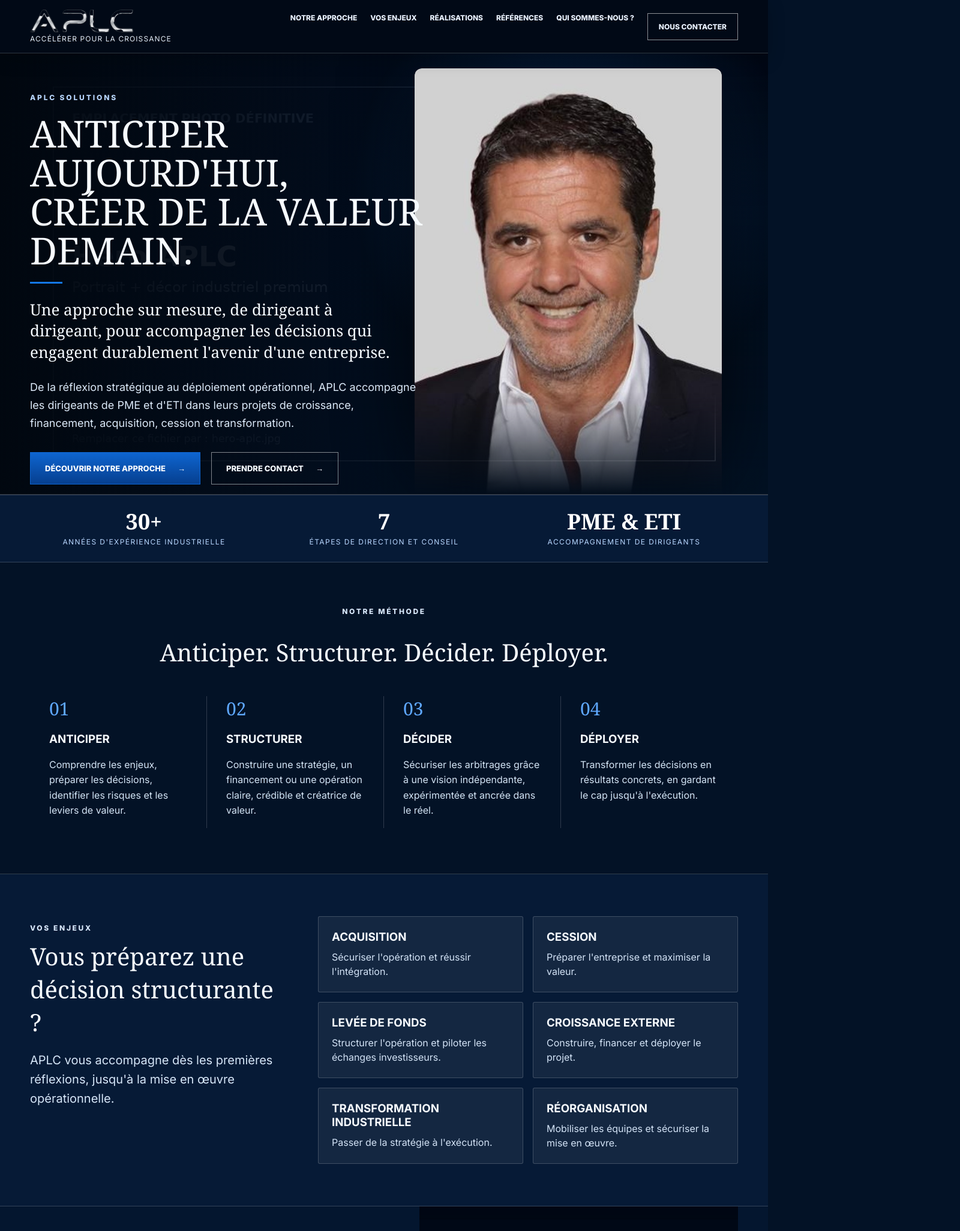
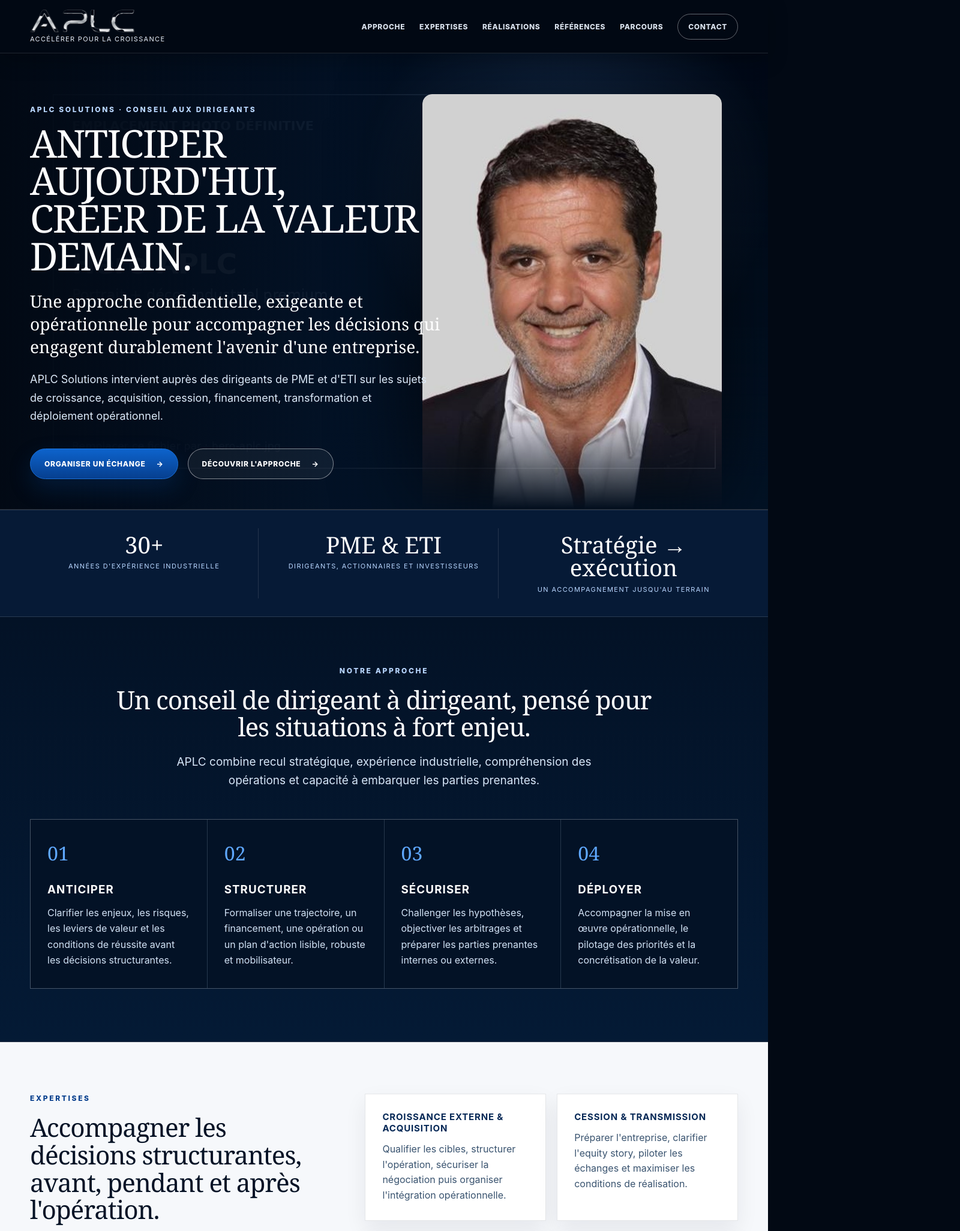
Before and after one commit to Laurent-Gobinet/aplc-solutions-site, a Next.js app: page / in a window 1280 px wide. Shown: the top 2053 px of the page at 60% size, 1600 px wide, since content can reach past the window. Built offline with nearby package versions, Linux system fonts and the light colour scheme.

Commit message:
Version 11.0 Premium

```diff
--- a/app/page.tsx
+++ b/app/page.tsx
@@ -1,18 +1,43 @@
-const projects = [
-  { img: '/anchor-satellite.jpg', title: 'ANCHOR', text: 'Transformer des innovations en réussite industrielle.', tags: 'Innovation industrielle · Spatial · Défense · Composites' },
-  { img: '/adour-helice-navire.jpg', title: 'ADOUR', text: 'Structurer une acquisition créatrice de valeur.', tags: 'Industrie navale · Croissance externe' },
-  { img: '/cap200-comite-investissement.jpg', title: 'CAP200', text: "Construire une plateforme d'investissement régional.", tags: 'Investisseurs · PME · Territoires' },
-  { img: '/giddy-up-defile.jpg', title: 'GIDDY UP FASHION NIGHT', text: "Créer une marque internationale d'événementiel et de média.", tags: 'Mode · Luxe · Média · Événementiel' },
-  { img: '/neopolia-atelier.jpg', title: 'NEOPOLIA', text: "Développer un écosystème industriel créateur d'opportunités.", tags: 'Industrie · Innovation · Réseau' },
+const offers = [
+  {
+    title: 'Croissance externe & acquisition',
+    text: "Qualifier les cibles, structurer l'opération, sécuriser la négociation puis organiser l'intégration opérationnelle.",
+  },
+  {
+    title: 'Cession & transmission',
+    text: "Préparer l'entreprise, clarifier l'equity story, piloter les échanges et maximiser les conditions de réalisation.",
+  },
+  {
+    title: 'Levée de fonds & financement',
+    text: 'Construire une trajectoire crédible, documenter le business plan et organiser la relation avec les investisseurs.',
+  },
+  {
+    title: 'Transformation & performance',
+    text: "Passer de la feuille de route stratégique à l'exécution terrain, avec des priorités claires et un pilotage pragmatique.",
+  },
+  {
+    title: 'Restructuration & retournement',
+    text: 'Retrouver des marges de manœuvre, restaurer la confiance et sécuriser les décisions sensibles dans les périodes complexes.',
+  },
+  {
+    title: 'Projets industriels structurants',
+    text: "Accélérer les projets combinant stratégie, opérations, financement, partenaires industriels et gouvernance.",
+  },
 ];
 
-const issues = [
-  ['Acquisition', "Sécuriser l'opération et réussir l'intégration."],
-  ['Cession', "Préparer l'entreprise et maximiser la valeur."],
-  ['Levée de fonds', "Structurer l'opération et piloter les échanges investisseurs."],
-  ['Croissance externe', "Construire, financer et déployer le projet."],
-  ['Transformation industrielle', "Passer de la stratégie à l'exécution."],
-  ['Réorganisation', "Mobiliser les équipes et sécuriser la mise en œuvre."],
+const method = [
+  ['01', 'Anticiper', 'Clarifier les enjeux, les risques, les leviers de valeur et les conditions de réussite avant les décisions structurantes.'],
+  ['02', 'Structurer', "Formaliser une trajectoire, un financement, une opération ou un plan d'action lisible, robuste et mobilisateur."],
+  ['03', 'Sécuriser', "Challenger les hypothèses, objectiver les arbitrages et préparer les parties prenantes internes ou externes."],
+  ['04', 'Déployer', "Accompagner la mise en œuvre opérationnelle, le pilotage des priorités et la concrétisation de la valeur."],
+];
+
+const projects = [
+  { img: '/anchor-satellite.jpg', title: 'ANCHOR', eyebrow: 'Innovation industrielle', text: 'Transformation d’une technologie brevetée en trajectoire industrielle et financière.', tags: 'Spatial · Défense · Composites' },
+  { img: '/adour-helice-navire.jpg', title: 'ADOUR', eyebrow: 'Croissance externe', text: 'Structuration d’une acquisition industrielle créatrice de valeur.', tags: 'Industrie navale · Reprise · Développement' },
+  { img: '/cap200-comite-investissement.jpg', title: 'CAP200', eyebrow: 'Investissement territorial', text: "Construction d'une plateforme d'investissement dédiée aux PME régionales.", tags: 'Investisseurs · PME · Territoires' },
+  { img: '/giddy-up-defile.jpg', title: 'GIDDY UP', eyebrow: 'Marque internationale', text: "Création d'un modèle événementiel et média à vocation internationale.", tags: 'Mode · Luxe · Média · Événementiel' },
+  { img: '/neopolia-atelier.jpg', title: 'NEOPOLIA', eyebrow: 'Écosystème industriel', text: "Développement d'opportunités collectives au sein d'un réseau industriel exigeant.", tags: 'Industrie · Innovation · Coopérations' },
 ];
 
 const references = [
@@ -24,26 +49,20 @@
   { name: 'Gereje Corporate Finance', logo: '/ref-gereje.png' },
 ];
 
-const metrics = [
-  ['30+', "années d'expérience industrielle"],
-  ['7', 'étapes de direction et conseil'],
-  ['PME & ETI', 'accompagnement de dirigeants'],
-];
-
 const journey = [
-  { company: 'THALES', role: 'Responsable des Coopérations Grands Comptes', angle: 'Coopérations industrielles, grands comptes et environnements complexes.', logo: '/ref-thales.png' },
-  { company: 'AIRBUS', role: 'Directeur Achats Filiale', angle: 'Pilotage achats, performance fournisseurs et enjeux aéronautiques.', logo: '/ref-airbus.png' },
-  { company: "CHANTIERS DE L'ATLANTIQUE", role: 'Directeur Achats Groupe', angle: 'Achats stratégiques, grands projets industriels et chaîne de valeur navale.', logo: '/ref-chantiers.png' },
-  { company: 'MANITOU GROUP', role: 'Directeur Achats Groupe', angle: 'Transformation achats, structuration internationale et performance opérationnelle.', logo: '/ref-manitou.png' },
-  { company: 'GESTAL', role: 'Président', angle: "Direction d'ETI industrielle, croissance, gouvernance et création de valeur.", logo: '/ref-gestal.png' },
+  { company: 'THALES', role: 'Responsable des coopérations grands comptes', angle: 'Coopérations industrielles, grands comptes et environnements technologiques complexes.', logo: '/ref-thales.png' },
+  { company: 'AIRBUS', role: 'Directeur achats filiale', angle: 'Pilotage achats, performance fournisseurs et enjeux aéronautiques exigeants.', logo: '/ref-airbus.png' },
+  { company: "CHANTIERS DE L'ATLANTIQUE", role: 'Directeur achats groupe', angle: 'Achats stratégiques, grands projets industriels et chaîne de valeur navale.', logo: '/ref-chantiers.png' },
+  { company: 'MANITOU GROUP', role: 'Directeur achats groupe', angle: 'Transformation achats, structuration internationale et performance opérationnelle.', logo: '/ref-manitou.png' },
+  { company: 'GESTAL', role: 'Président', angle: "Direction d'ETI industrielle, croissance, gouvernance, équipes et création de valeur.", logo: '/ref-gestal.png' },
   { company: 'GEREJE CORPORATE FINANCE', role: 'Partner – Fusions & Acquisitions', angle: "Accompagnement d'opérations stratégiques, transmissions, acquisitions et levées de fonds.", logo: '/ref-gereje.png' },
   { company: 'APLC SOLUTIONS', role: 'Président – Conseil aux dirigeants', angle: 'Accompagnement de dirigeant à dirigeant, de la stratégie au déploiement opérationnel.', logo: '/logo-aplc-chrome-small.png' },
 ];
 
 const insights = [
-  ['Transmission', "Préparer une cession ne commence pas au moment de vendre. Elle se construit en amont."],
-  ['Acquisition', "La réussite d'une acquisition se joue autant après le closing que pendant la négociation."],
-  ['Levée de fonds', "Un investisseur finance une trajectoire crédible, pas seulement une ambition."],
+  ['Vision dirigeant', "Une décision stratégique n'est jamais seulement financière : elle engage une entreprise, des équipes, des partenaires et une trajectoire."],
+  ['Exigence terrain', "Les plans robustes sont ceux qui résistent au réel : contraintes industrielles, ressources disponibles, calendrier et exécution."],
+  ['Création de valeur', "La valeur se prépare en amont, se sécurise pendant l'opération et se concrétise après la décision."],
 ];
 
 export default function Home() {
@@ -51,51 +70,132 @@
     <>
       <header className="site-header">
         <div className="container nav">
-          <a className="brand" href="#top"><img src="/logo-aplc-chrome.png" alt="APLC" /><span>Accélérer pour la Croissance</span></a>
-          <nav className="desktop-nav">
-            <a href="#approche">Notre approche</a><a href="#enjeux">Vos enjeux</a><a href="#realisations">Réalisations</a><a href="#references">Références</a><a href="#parcours">Qui sommes-nous ?</a><a href="#contact" className="nav-cta">Nous contacter</a>
+          <a className="brand" href="#top" aria-label="APLC Solutions"><img src="/logo-aplc-chrome.png" alt="APLC Solutions" /><span>Accélérer pour la croissance</span></a>
+          <nav className="desktop-nav" aria-label="Navigation principale">
+            <a href="#approche">Approche</a>
+            <a href="#offre">Expertises</a>
+            <a href="#realisations">Réalisations</a>
+            <a href="#references">Références</a>
+            <a href="#parcours">Parcours</a>
+            <a href="#contact" className="nav-cta">Contact</a>
           </nav>
         </div>
       </header>
 
       <main id="top">
         <section className="hero">
-          <div className="hero-photo" />
-          <div className="hero-portrait"><img src="/laurent-gobinet-portrait.jpg" alt="Laurent Gobinet" /></div>
-          <div className="container hero-grid"><div className="hero-copy">
-            <p className="eyebrow">APLC Solutions</p>
-            <h1>Anticiper aujourd'hui,<br />créer de la valeur demain.</h1>
-            <div className="accent" />
-            <p className="hero-lead">Une approche sur mesure, de dirigeant à dirigeant, pour accompagner les décisions qui engagent durablement l'avenir d'une entreprise.</p>
-            <p className="hero-sub">De la réflexion stratégique au déploiement opérationnel, APLC accompagne les dirigeants de PME et d'ETI dans leurs projets de croissance, financement, acquisition, cession et transformation.</p>
-            <div className="hero-buttons"><a className="btn primary" href="#approche">Découvrir notre approche <span>→</span></a><a className="btn secondary" href="#contact">Prendre contact <span>→</span></a></div>
-          </div></div>
+          <div className="hero-bg" />
+          <div className="hero-portrait"><img src="/laurent-gobinet-portrait.jpg" alt="Laurent Gobinet, président d'APLC Solutions" /></div>
+          <div className="container hero-grid">
+            <div className="hero-copy">
+              <p className="eyebrow">APLC Solutions · Conseil aux dirigeants</p>
+              <h1>Anticiper aujourd'hui,<br />créer de la valeur demain.</h1>
+              <p className="hero-lead">Une approche confidentielle, exigeante et opérationnelle pour accompagner les décisions qui engagent durablement l'avenir d'une entreprise.</p>
+              <p className="hero-sub">APLC Solutions intervient auprès des dirigeants de PME et d'ETI sur les sujets de croissance, acquisition, cession, financement, transformation et déploiement opérationnel.</p>
+              <div className="hero-actions">
+                <a className="btn primary" href="#contact">Organiser un échange <span>→</span></a>
+                <a className="btn secondary" href="#approche">Découvrir l'approche <span>→</span></a>
+              </div>
+            </div>
+          </div>
         </section>
 
-        <section className="metrics-band"><div className="container metrics-grid">{metrics.map(([value, label]) => <div key={value}><strong>{value}</strong><span>{label}</span></div>)}</div></section>
+        <section className="signature-band" aria-label="Chiffres clés">
+          <div className="container signature-grid">
+            <div><strong>30+</strong><span>années d'expérience industrielle</span></div>
+            <div><strong>PME & ETI</strong><span>dirigeants, actionnaires et investisseurs</span></div>
+            <div><strong>Stratégie → exécution</strong><span>un accompagnement jusqu'au terrain</span></div>
+          </div>
+        </section>
 
-        <section id="approche" className="approach section-dark"><div className="container">
-          <p className="section-kicker">Notre méthode</p><h2>Anticiper. Structurer. Décider. Déployer.</h2>
-          <div className="approach-grid"><article><span className="num">01</span><h3>Anticiper</h3><p>Comprendre les enjeux, préparer les décisions, identifier les risques et les leviers de valeur.</p></article><article><span className="num">02</span><h3>Structurer</h3><p>Construire une stratégie, un financement ou une opération claire, crédible et créatrice de valeur.</p></article><article><span className="num">03</span><h3>Décider</h3><p>Sécuriser les arbitrages grâce à une vision indépendante, expérimentée et ancrée dans le réel.</p></article><article><span className="num">04</span><h3>Déployer</h3><p>Transformer les décisions en résultats concrets, en gardant le cap jusqu'à l'exécution.</p></article></div>
-        </div></section>
+        <section id="approche" className="approach section-dark">
+          <div className="container">
+            <div className="section-heading centered">
+              <p className="section-kicker">Notre approche</p>
+              <h2>Un conseil de dirigeant à dirigeant, pensé pour les situations à fort enjeu.</h2>
+              <p>APLC combine recul stratégique, expérience industrielle, compréhension des opérations et capacité à embarquer les parties prenantes.</p>
+            </div>
+            <div className="method-grid">{method.map(([num, title, text]) => <article key={title}><span>{num}</span><h3>{title}</h3><p>{text}</p></article>)}</div>
+          </div>
+        </section>
 
-        <section id="enjeux" className="issues"><div className="container issues-grid"><div><p className="section-kicker left">Vos enjeux</p><h2>Vous préparez une décision structurante ?</h2><p className="large">APLC vous accompagne dès les premières réflexions, jusqu'à la mise en œuvre opérationnelle.</p></div><div className="issue-list">{issues.map(([title, text]) => <article key={title}><h3>{title}</h3><p>{text}</p></article>)}</div></div></section>
+        <section id="offre" className="offer">
+          <div className="container offer-grid">
+            <div className="sticky-copy">
+              <p className="section-kicker left dark">Expertises</p>
+              <h2>Accompagner les décisions structurantes, avant, pendant et après l'opération.</h2>
+              <p className="large">La valeur ne se limite pas à la décision. Elle se prépare, se structure, se négocie puis se déploie avec méthode.</p>
+            </div>
+            <div className="offer-list">{offers.map((item) => <article key={item.title}><h3>{item.title}</h3><p>{item.text}</p></article>)}</div>
+          </div>
+        </section>
 
-        <section className="why"><div className="container why-grid"><div className="why-copy"><h2>Pourquoi APLC ?</h2><div className="accent" /><div className="why-cards"><article><h3>30 ans d'expérience industrielle</h3><p>Parce que les meilleures décisions sont celles qui intègrent la réalité du terrain.</p></article><article><h3>Une vision de dirigeant</h3><p>Nous parlons le même langage que les dirigeants que nous accompagnons.</p></article><article><h3>De la stratégie au déploiement</h3><p>Nous restons engagés jusqu'à la concrétisation de la valeur.</p></article></div></div><div className="why-photo"><img src="/pourquoi-aplc-reunion.jpg" alt="Réunion de travail stratégique" /></div></div></section>
+        <section className="why">
+          <div className="container why-grid">
+            <div className="why-copy">
+              <p className="section-kicker left">Pourquoi APLC ?</p>
+              <h2>Une expérience vécue des enjeux de direction.</h2>
+              <div className="divider" />
+              <div className="why-cards">
+                <article><h3>Recul stratégique</h3><p>Un regard indépendant pour clarifier les options, challenger les hypothèses et objectiver les arbitrages.</p></article>
+                <article><h3>Culture industrielle</h3><p>Une compréhension concrète des opérations, des achats, de la performance, des équipes et des chaînes de valeur.</p></article>
+                <article><h3>Exécution opérationnelle</h3><p>Un accompagnement qui ne s'arrête pas au diagnostic et reste mobilisé jusqu'à la mise en œuvre.</p></article>
+              </div>
+            </div>
+            <figure className="why-photo"><img src="/pourquoi-aplc-reunion.jpg" alt="Réunion de travail stratégique" /></figure>
+          </div>
+        </section>
 
         <section className="quote-band"><div className="container"><p>Créer de la valeur est une ambition.<br />La concrétiser est une méthode.</p></div></section>
 
-        <section id="realisations" className="projects"><div className="container"><div className="section-title-row"><div><p className="section-kicker left dark">Nos réalisations</p><h2>Des situations concrètes, des enjeux structurants.</h2></div><a href="#contact">Échanger sur votre projet →</a></div><div className="project-grid">{projects.map((p) => <article className="project-card" key={p.title}><img src={p.img} alt={p.title} /><div><h3>{p.title}</h3><p>{p.text}</p><span>{p.tags}</span></div></article>)}</div></div></section>
+        <section id="realisations" className="projects">
+          <div className="container">
+            <div className="section-title-row">
+              <div><p className="section-kicker left dark">Réalisations</p><h2>Des situations concrètes, des enjeux structurants.</h2></div>
+              <a href="#contact">Échanger sur votre projet →</a>
+            </div>
+            <div className="project-grid">{projects.map((p) => <article className="project-card" key={p.title}><img src={p.img} alt={p.title} /><div><span className="project-eyebrow">{p.eyebrow}</span><h3>{p.title}</h3><p>{p.text}</p><small>{p.tags}</small></div></article>)}</div>
+          </div>
+        </section>
 
-        <section id="references" className="references"><div className="container"><p className="section-kicker">Références & expérience</p><h2>Une expérience acquise auprès d'organisations industrielles exigeantes.</h2><div className="ref-grid">{references.map((r) => <span className="ref-logo-card" key={r.name}><img src={r.logo} alt={r.name} /></span>)}</div></div></section>
+        <section id="references" className="references">
+          <div className="container">
+            <p className="section-kicker">Références & expérience</p>
+            <h2>Une expérience acquise auprès d'organisations industrielles exigeantes.</h2>
+            <div className="ref-grid">{references.map((r) => <span className="ref-logo-card" key={r.name}><img src={r.logo} alt={r.name} /></span>)}</div>
+          </div>
+        </section>
 
-        <section id="parcours" className="career"><div className="container"><div className="career-head"><div><p className="section-kicker left">Parcours du dirigeant</p><h2>Une double expérience de direction industrielle et de conseil stratégique.</h2></div><p>Plus de trente années passées au cœur d'organisations industrielles exigeantes, puis au service de dirigeants engagés dans des opérations de croissance, financement, acquisition, cession ou transformation.</p></div><div className="journey">{journey.map((step, index) => <article className="journey-card" key={step.company}><div className="journey-index">{String(index + 1).padStart(2, '0')}</div><div className="journey-logo"><img src={step.logo} alt={step.company} /></div><div className="journey-content"><h3>{step.company}</h3><strong>{step.role}</strong><p>{step.angle}</p></div></article>)}</div><p className="career-quote">Parce que les meilleures décisions sont prises par ceux qui ont déjà vécu les enjeux de l'entreprise.</p></div></section>
+        <section id="parcours" className="career">
+          <div className="container">
+            <div className="career-head">
+              <div><p className="section-kicker left">Parcours du dirigeant</p><h2>Une double expérience de direction industrielle et de conseil stratégique.</h2></div>
+              <p>Plus de trente années au cœur d'organisations industrielles, puis aux côtés de dirigeants engagés dans des opérations de croissance, financement, acquisition, cession ou transformation.</p>
+            </div>
+            <div className="journey">{journey.map((step) => <article className="journey-card" key={step.company}><div className="journey-logo"><img src={step.logo} alt={step.company} /></div><div className="journey-content"><h3>{step.company}</h3><strong>{step.role}</strong><p>{step.angle}</p></div></article>)}</div>
+          </div>
+        </section>
 
-        <section className="insights"><div className="container"><p className="section-kicker">Regards de dirigeant</p><h2>Des analyses concrètes pour préparer les décisions qui engagent l'avenir.</h2><div className="insight-grid">{insights.map(([title, text]) => <article key={title}><span>{title}</span><p>{text}</p></article>)}</div></div></section>
+        <section className="insights">
+          <div className="container">
+            <p className="section-kicker">Regards de dirigeant</p>
+            <h2>Trois convictions au service des décisions sensibles.</h2>
+            <div className="insight-grid">{insights.map(([title, text]) => <article key={title}><span>{title}</span><p>{text}</p></article>)}</div>
+          </div>
+        </section>
 
-        <section className="final-cta"><div className="container"><h2>Vous préparez une décision stratégique ?</h2><p>Prenons une heure pour comprendre votre projet, vos enjeux et les conditions de réussite.</p><a className="btn primary" href="#contact">Demander un premier échange <span>→</span></a></div></section>
+        <section className="final-cta">
+          <div className="container"><h2>Vous préparez une décision stratégique ?</h2><p>Prenons une heure pour comprendre votre projet, vos enjeux et les conditions de réussite.</p><a className="btn primary" href="#contact">Demander un premier échange <span>→</span></a></div>
+        </section>
 
-        <section id="contact" className="contact-section"><div className="contact-photo"><img src="/contact-rencontre.jpg" alt="Rencontre professionnelle en extérieur" /></div><div className="container contact-grid"><div className="contact-card"><h2>Échangeons.</h2><div className="accent" /><p>Vous préparez une décision stratégique ? Prenons une heure pour échanger sur votre projet, en toute confidentialité.</p></div><div className="contact-details"><p>☎ <a href="tel:+33630255807">06 30 25 58 07</a></p><p>✉ <a href="mailto:laurent.gobinet@aplc-solutions.fr">laurent.gobinet@aplc-solutions.fr</a></p><p>⌖ Basé à Nantes<br />Interventions en France et à l'international</p><p>in <a href="https://www.linkedin.com/in/laurent-gobinet-21663930" target="_blank" rel="noopener">linkedin.com/in/laurent-gobinet</a></p><a className="mail-cta" href="mailto:laurent.gobinet@aplc-solutions.fr?subject=Premier%20échange%20APLC%20Solutions">Envoyer un message</a></div><div className="qr"><img src="/qr-contact-laurent-gobinet.png" alt="QR code contact Laurent Gobinet" /><span>Ajouter à vos contacts</span></div></div></section>
+        <section id="contact" className="contact-section">
+          <figure className="contact-photo"><img src="/contact-rencontre.jpg" alt="Rencontre professionnelle" /></figure>
+          <div className="container contact-grid">
+            <div className="contact-card"><p className="section-kicker left">Contact</p><h2>Échangeons en toute confidentialité.</h2><div className="divider" /><p>Vous préparez une décision structurante ? APLC Solutions vous accompagne dans la clarification, la structuration et la mise en œuvre.</p></div>
+            <div className="contact-details"><p><span>Téléphone</span><a href="tel:+33630255807">06 30 25 58 07</a></p><p><span>Email</span><a href="mailto:laurent.gobinet@aplc-solutions.fr">laurent.gobinet@aplc-solutions.fr</a></p><p><span>Implantation</span>Basé à Nantes<br />Interventions en France et à l'international</p><p><span>LinkedIn</span><a href="https://www.linkedin.com/in/laurent-gobinet-21663930" target="_blank" rel="noopener">linkedin.com/in/laurent-gobinet</a></p><a className="mail-cta" href="mailto:laurent.gobinet@aplc-solutions.fr?subject=Premier%20échange%20APLC%20Solutions">Envoyer un message</a></div>
+            <div className="qr"><img src="/qr-contact-laurent-gobinet.png" alt="QR code contact Laurent Gobinet" /><span>Ajouter à vos contacts</span></div>
+          </div>
+        </section>
       </main>
 
       <footer><div className="container footer-grid"><img src="/logo-aplc-chrome-small.png" alt="APLC" /><p>Anticiper aujourd'hui,<br />créer de la valeur demain.</p><p>© APLC Solutions – aplc-solutions.fr</p></div></footer>
--- a/package.json
+++ b/package.json
@@ -1,6 +1,6 @@
 {
   "name": "aplc-solutions-site",
-  "version": "10.0.0",
+  "version": "11.0.0",
   "private": true,
   "scripts": {
     "dev": "next dev",
```
Also changed, not shown: app/globals.css, public/V11_NOTES.txt (added), 1 other file (tests, documents, lock files or other folders).
